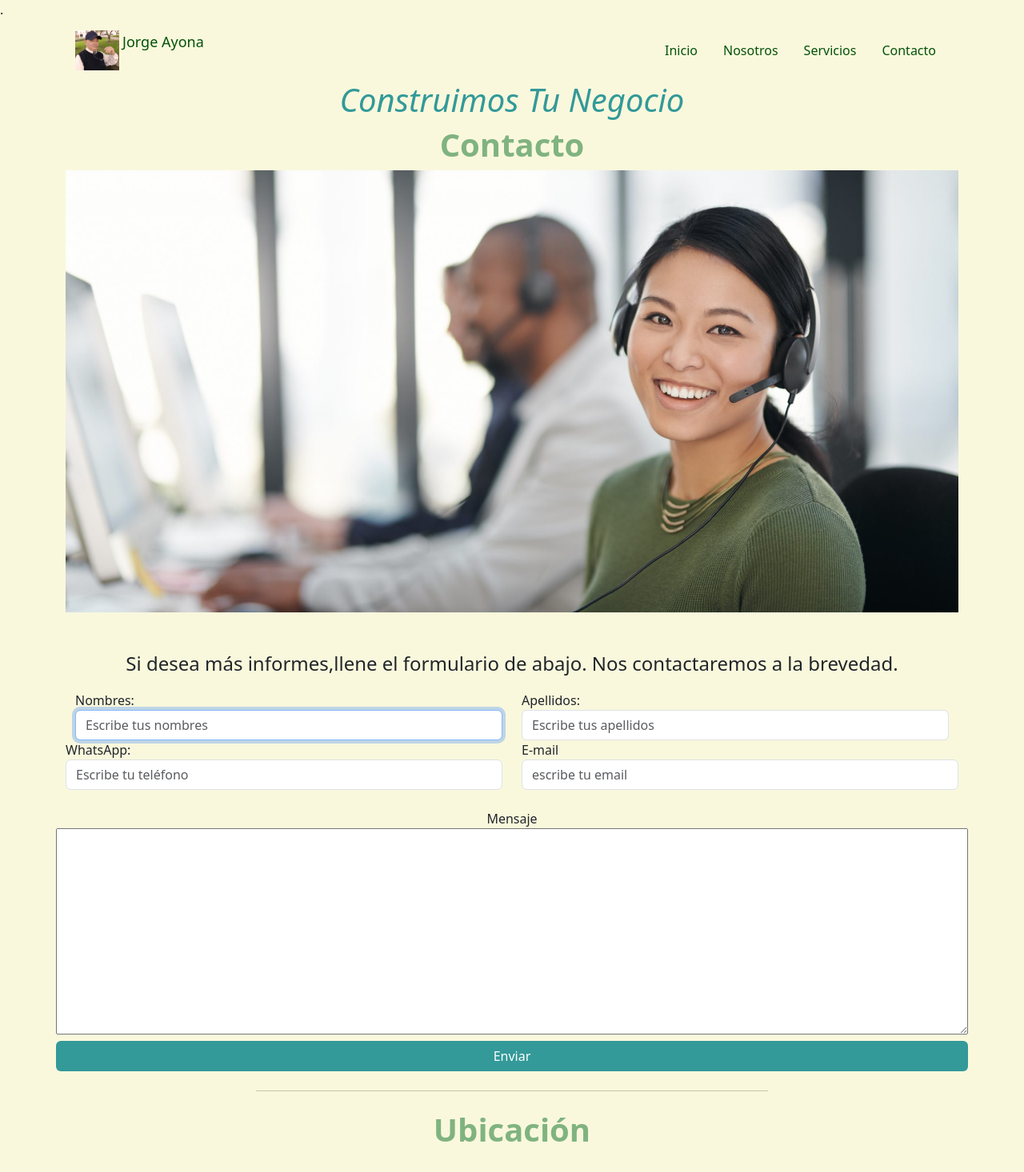
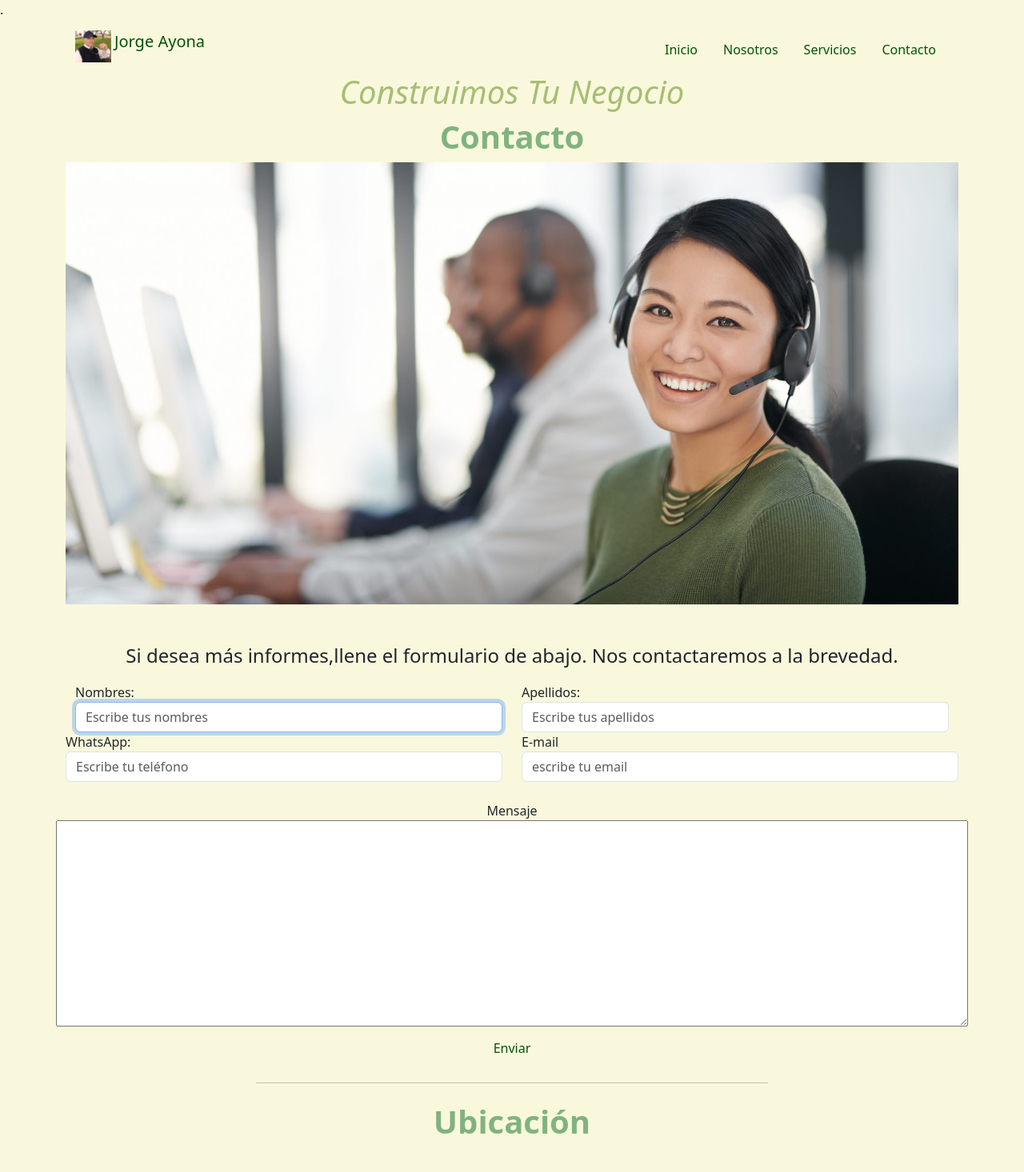
Before and after one commit to ayonafamily/contacto, a website: page index.html in a window 1280 px wide. Shown: the top 1466 px of the page at 80% size. Drawn offline with Linux system fonts and the light colour scheme; grey boxes are pictures that could not be loaded.

Commit message:
arreglos

```diff
--- a/index.html
+++ b/index.html
@@ -36,9 +36,9 @@
     <!--Componente menú- cabecera-->
     <nav class="navbar nav ">
       <div class="container">
-        <a class="navbar-brand" href="https://jorgeayona.com" target="_blank"><img src="img/logo.png" class="d-inline-block align-text-top" width="55" height="50" ><span  class="m-1 pt-2" style="color: #045208; font-size: 0.9em;" >Jorge Ayona</span></a>
+        <a class="navbar-brand" href="https://jorgeayona.com" target="_blank"><img src="img/logo.png" class="d-inline-block align-text-top" width=45" height="40" ><span  class="m-1 pt-2" style="color: #045208; font-size: 0.9em; font-size: 1em;" >Jorge Ayona</span></a>
 <!-- Pendientes de manipulacion $Sass-->
-        <ul class="nav nav justify-content-right">
+        <ul class="nav nav justify-content-right mt-2 align-text-top">
           <li class="nav-item">
             <a class="nav-link active" href="#"><span  style="color: #045208;">Inicio</span></a>
           </li>
@@ -58,7 +58,7 @@
 
     <header>
       <!--Tarea: configurar hero con titulo-->
-      <h1 class="text-center " style="color:#339999 "><i>Construimos Tu Negocio</i></h1>
+      <h1 class="text-center " style="color: #a6bf73; "><i>Construimos Tu Negocio</i></h1>
       <h2 class="text-center display-6" style="color:#80b380;font-weight: 600 ">Contacto</h2>
       <figure class=" d-inline-block">
         <img class="img-fluid d-block w-100" src="img/iStock-912491748-1.jpg">
@@ -98,7 +98,7 @@
         </textarea>
       </div>
       <div class="row">
-        <button type="submit" class="btn mt-2 mb-2" style="background-color:#339999 ; color:#fff;">Enviar</button>
+        <button type="submit" class="btn mt-2 mb-2" style="color:#045208">Enviar</button>
     </section>
   </div>
   </form>
```
